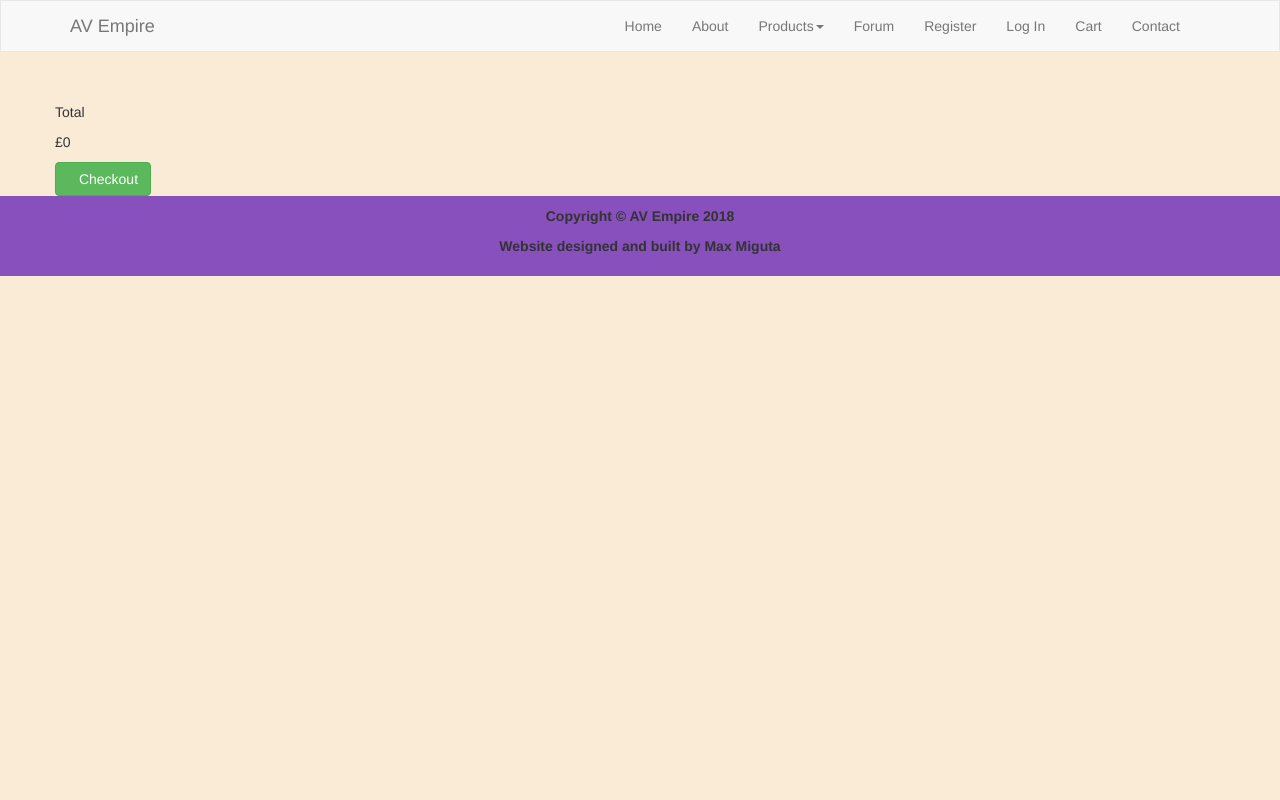
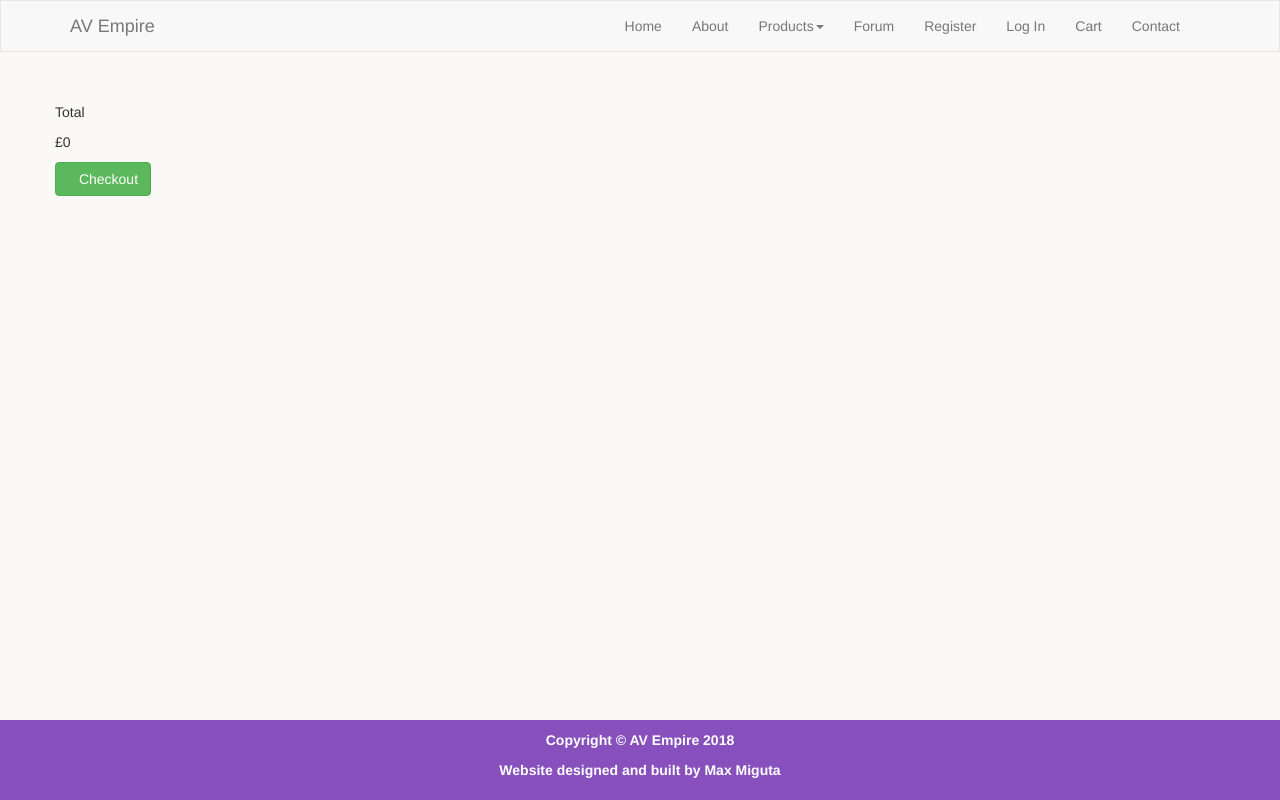
Before and after one commit to maxmiguta/project3, a Django app: page /cart/ in a window 1280 px wide. Run offline with Django 3.2, Linux system fonts and the light colour scheme; some libraries are stand-ins or nearby versions; some web fonts are replaced.

Commit message:
Sticky footer update

```diff
--- a/static/css/style.css
+++ b/static/css/style.css
@@ -1,10 +1,19 @@
 /*Styling for the main template*/
 body {
-    background-color: antiquewhite;
+    background-color: #faf9f5;
 	padding-bottom: 0px;
+}
+.main {
+	display: flex;
+	min-height: 100vh;
+	flex-direction: column;
+}
+.main-content {
+	flex: 1;
 }
 .btext {
 	font-weight: bold;
+	color: #fff;
 }
 .gtext {
 	font-weight: bold;
@@ -13,6 +22,7 @@ body {
 }
 #footer {
 	height: 80px;
+	width: 100%;
 	padding-top: 10px;
 	margin-right: auto;
 	margin-left: auto;
@@ -58,7 +68,7 @@ body {
     background-color:  #c67605;
 }
 
-/*Styling for Checkout and Cart pages*/
+/*Styling for Cart and Checkout pages*/
 .product {
     background-size: contain;
     background-position: center center;
--- a/templates/base.html
+++ b/templates/base.html
@@ -12,7 +12,7 @@
     {% endblock head_js %}
 </head>
 <body>
-<div class="container-fluid"><!-- Enable the navbar box to stretch to the edges -->
+<div class="container-fluid main"><!-- Enable the navbar box to stretch to the edges; also enable sticky footer -->
     <nav class="navbar navbar-default">
         <div class="container"><!-- Force the navbar content to center as per default -->
         <div class="navbar-header">
@@ -68,12 +68,12 @@
         </div>
     {% endif %}
 
-   <div class="container">
+   <div class="container main-content">
        {% block content %}
        {% endblock %}
    </div>
 
-   <footer id="footer">
+   <footer id="footer" class="Site-footer">
        <p class="btext text-center">Copyright &copy; AV Empire 2018</p>
        <p class="btext text-center">Website designed and built by Max Miguta</p>
    </footer>
```
